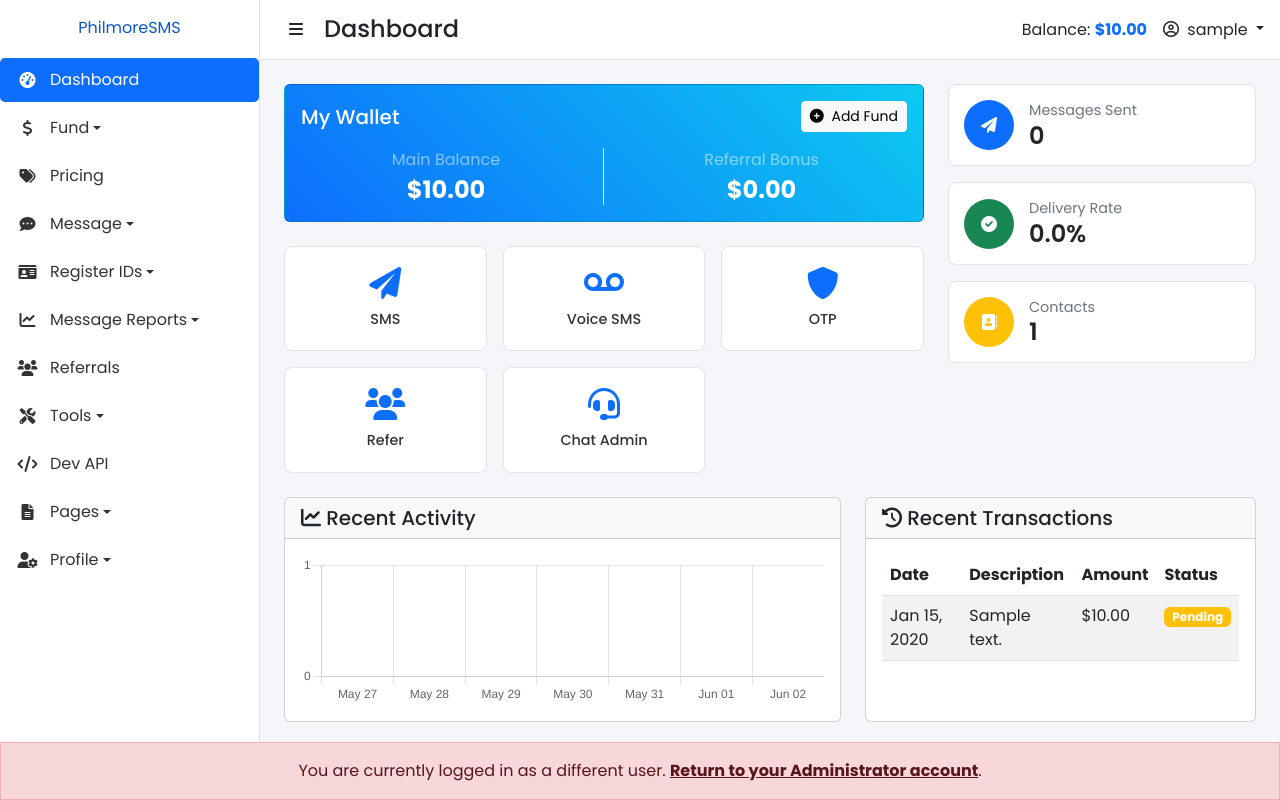
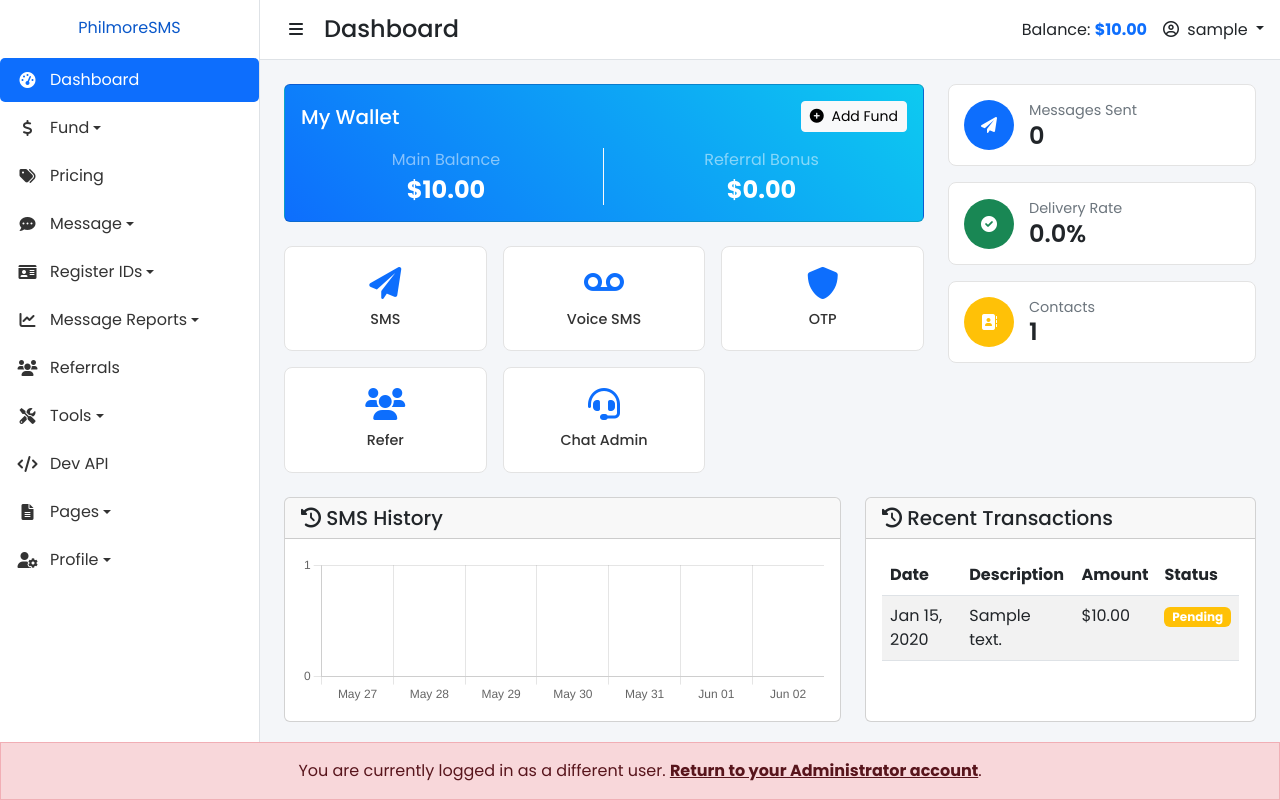
Before and after one commit to philmorehost/ZMZ, a PHP site: page /dashboard.php in a window 1280 px wide. Run offline with PHP 8.4, Linux system fonts and the light colour scheme; the visitor is signed in with stand-in values (Sample User, id 1); data comes from the database, SQL or seed files in the repository; tables that the repository leaves empty hold one stand-in row (values such as "Sample post"); data that the repository does not hold is empty; some libraries are stand-ins or nearby versions.

Commit message:
Rename user dashboard Recent Activity to SMS History

```diff
--- a/dashboard.php
+++ b/dashboard.php
@@ -200,11 +200,11 @@ $banner_stmt->close();
 </div>
 
 <div class="row">
-    <!-- Recent Activity and Transactions -->
+    <!-- SMS History and Transactions -->
     <div class="col-lg-7 mb-4">
         <div class="card h-100">
             <div class="card-header">
-                <h5 class="card-title mb-0"><i class="fas fa-chart-line"></i> Recent Activity</h5>
+                <h5 class="card-title mb-0"><i class="fas fa-history"></i> SMS History</h5>
             </div>
             <div class="card-body">
                 <canvas id="activityChart"></canvas>
```
